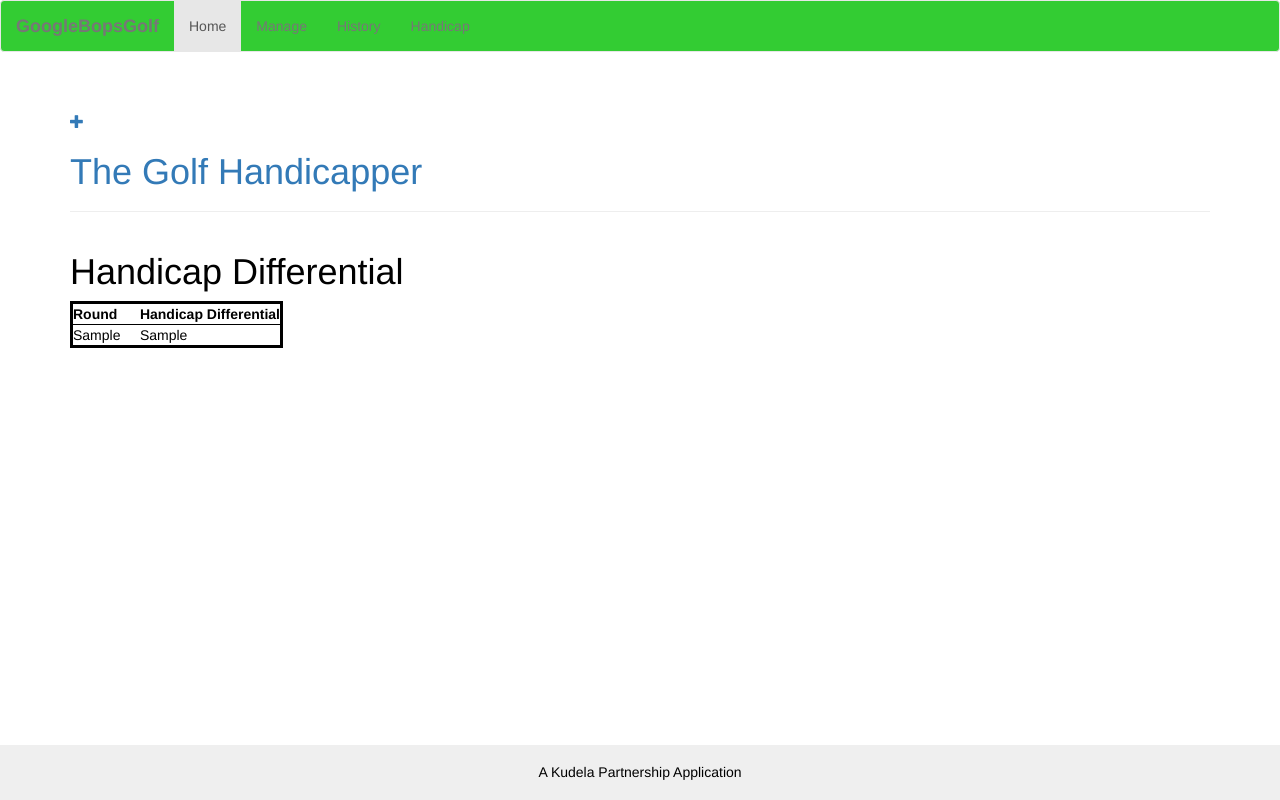
After one commit to HunterProgram22/golfsite, a Django app: template rounds/templates/rounds/handicap.html in a window 1280 px wide. The commit adds this page. Run offline with Django 3.2, Linux system fonts and the light colour scheme; the template is opened without the code that fills it: most values are stand-ins (such as "Sample title", 1, 10 or a date in 2020); some libraries are stand-ins or nearby versions.

Commit message:
Updated handicap and show views

```diff
--- a/golfsite/urls.py
+++ b/golfsite/urls.py
@@ -15,12 +15,14 @@ Including another URLconf
 """
 from django.conf.urls import url, include
 from django.contrib import admin
-from rounds.views import home, history, round_new
+from rounds.views import home, history, round_new, show, handicap
 
 
 urlpatterns = [
     url(r'^admin/', admin.site.urls),
     url(r'^history/$', history, name='history'),
     url(r'^round/new/$', round_new, name='round_new'),
+    url(r'^show/$', show, name='show'),
+    url(r'^handicap/$', handicap, name='handicap'),
     url(r'^', home, name='home'),
 ]
--- a/rounds/templates/rounds/base.html
+++ b/rounds/templates/rounds/base.html
@@ -37,9 +37,9 @@
     </div>
     <ul class="nav navbar-nav">
       <li class="active"><a href="/">Home</a></li>
-      <li><a href="/history/">Rounds</a></li>
-      <li><a href="#">Page 2</a></li>
-      <li><a href="#">Page 3</a></li>
+      <li><a href="/history/">Manage</a></li>
+      <li><a href="/show/">History</a></li>
+      <li><a href="/handicap/">Handicap</a></li>
     </ul>
   </div>
 </nav>
@@ -57,6 +57,6 @@
     </div>
 </body>
 <footer>
-    <p><b>A Kudela Partnership Application<b></p>
+    <h5>A Kudela Partnership Application</h5>
 </footer>
 </html>
--- /dev/null
+++ b/rounds/templates/rounds/handicap.html
@@ -0,0 +1,26 @@
+{% extends 'rounds/base.html' %}
+
+
+{% block content %}
+
+<h1>Handicap Differential</h1>
+<table style="border: 3px solid black;">
+<tr style="border: 1px solid black;">
+    <th>Round</th>
+    <th> </th>
+    <th>Handicap Differential</th>
+</tr>
+
+{% for handicap in round_handicap %}
+<tr>
+    <td>{{ handicap.0 }}</td>
+    <td>&nbsp; &nbsp; &nbsp;</td>
+    <td>{{ handicap.1 }}</td>
+
+{% endfor %}
+
+</tr>
+
+</table>
+
+{% endblock %}
```
Also changed, not shown: rounds/models.py (+13 -0 lines), rounds/templates/rounds/show.html (added, +26 -0 lines), rounds/views.py (+15 -0 lines).
